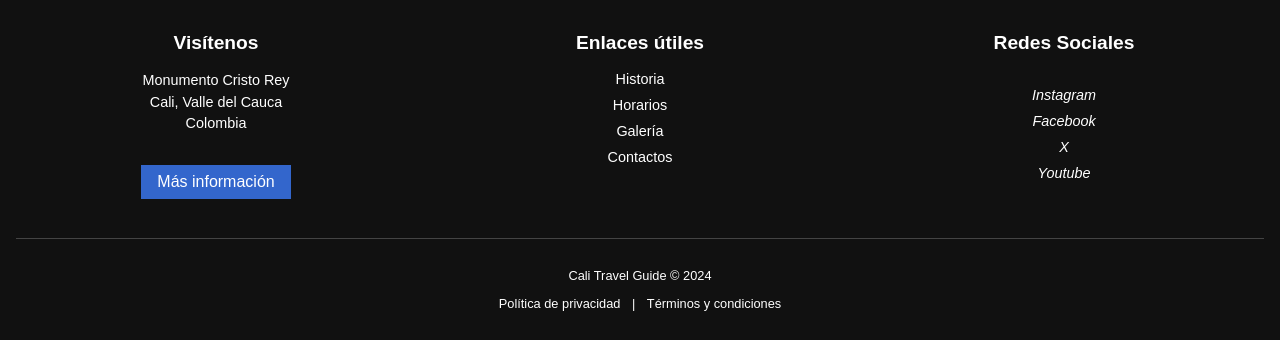
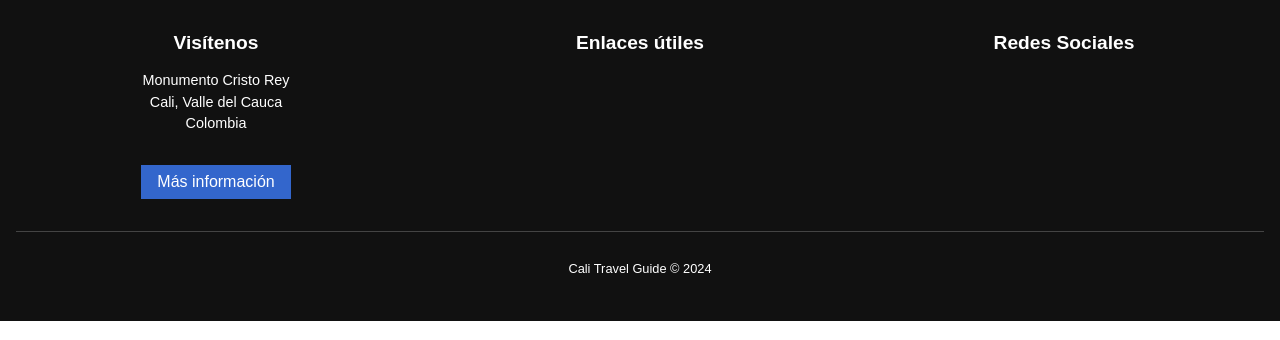
Before and after one commit to JuanTriana27/Cali-Travel-Guide, a React (Create React App) app: page /fotografias in a window 1280 px wide. Shown: the part 714-1054 px from the top of the page. Built offline with nearby package versions, Linux system fonts and the light colour scheme.

Commit message:
Compilacion Prueba 1

```diff
--- a/src/components/Footer/footer.jsx
+++ b/src/components/Footer/footer.jsx
@@ -16,10 +16,10 @@ const Footer = () => {
                 <div className="footer-column">
                     <h3>Enlaces útiles</h3>
                     <ul>
-                        <li><a href="#">Historia</a></li>
+                        {/* <li><a href="#">Historia</a></li>
                         <li><a href="#">Horarios</a></li>
                         <li><a href="#">Galería</a></li>
-                        <li><a href="#">Contactos</a></li>
+                        <li><a href="#">Contactos</a></li> */}
                     </ul>
                 </div>
 
@@ -28,10 +28,10 @@ const Footer = () => {
                     <h3>Redes Sociales</h3>
                     <div className="footer-socials">
                         <ul>
-                            <li><a href="#"><i className="fab fa-instagram">Instagram</i></a></li>
+                            {/* <li><a href="#"><i className="fab fa-instagram">Instagram</i></a></li>
                             <li><a href="#"><i className="fab fa-facebook">Facebook</i></a></li>
                             <li><a href="#"><i className="fab fa-twitter">X</i></a></li>
-                            <li><a href="#"><i className="fab fa-youtube">Youtube</i></a></li>
+                            <li><a href="#"><i className="fab fa-youtube">Youtube</i></a></li> */}
                         </ul>
                     </div>
                 </div>
@@ -40,7 +40,7 @@ const Footer = () => {
             {/* Barra inferior */}
             <div className="footer-bottom">
                 <p>Cali Travel Guide © 2024</p>
-                <a href="#">Política de privacidad</a> | <a href="#">Términos y condiciones</a>
+                {/* <a href="#">Política de privacidad</a> | <a href="#">Términos y condiciones</a> */}
             </div>
         </footer>
     );
```
